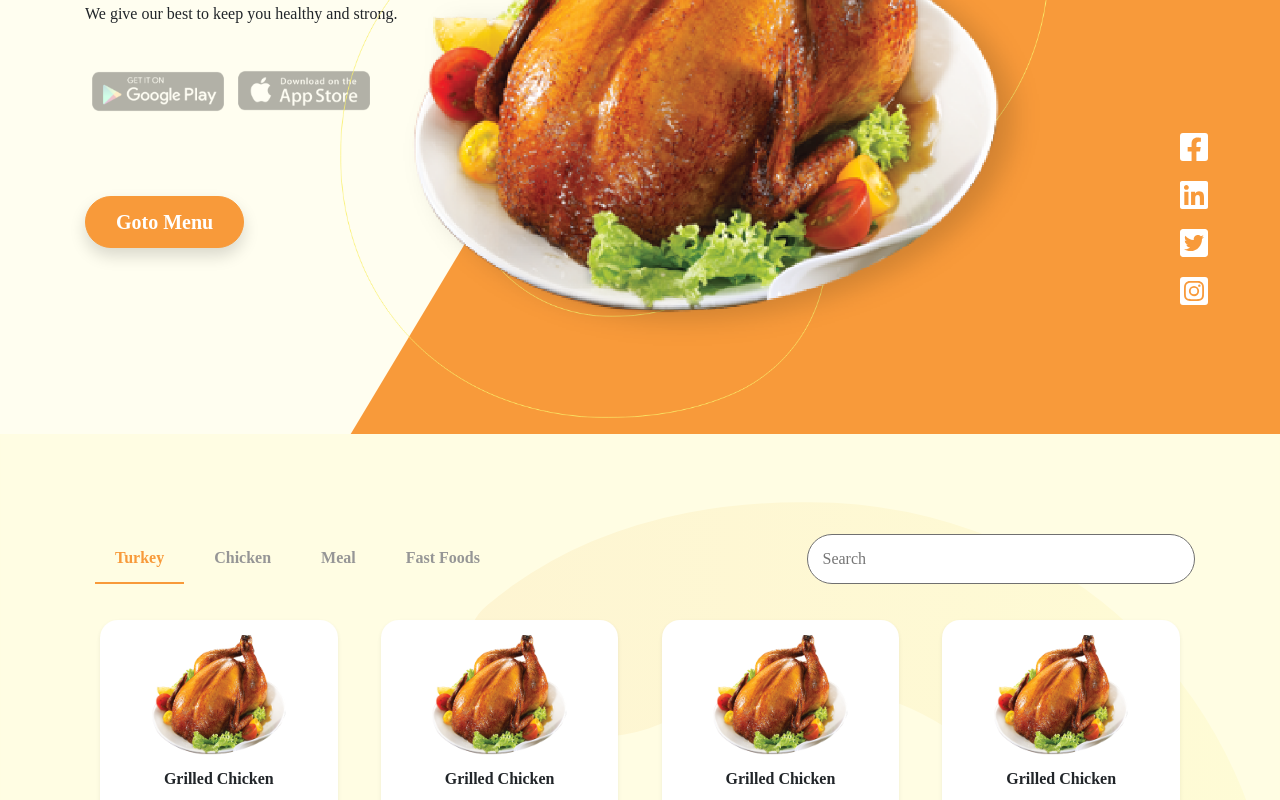
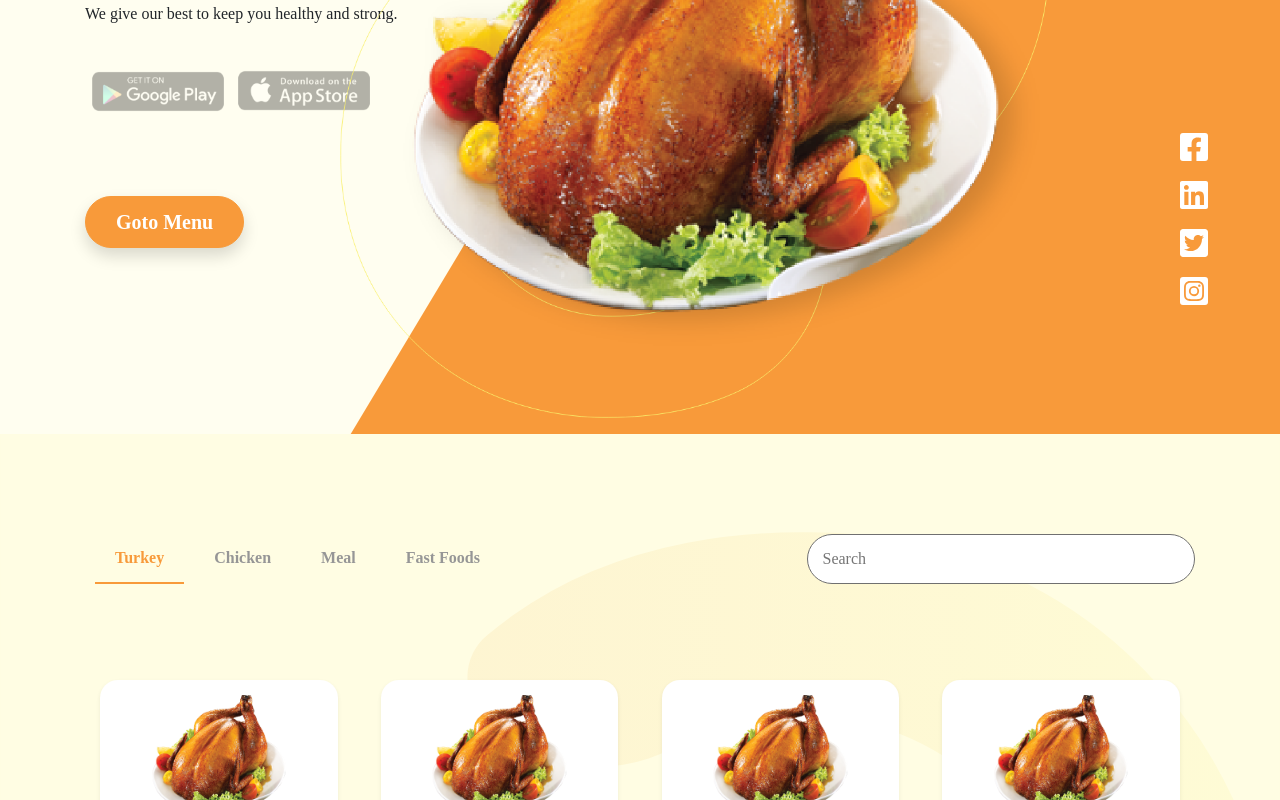
Before and after one commit to jilh/grachef, a React (Create React App) app: page / in a window 1280 px wide. Shown: the part 366-1166 px from the top of the page. Built offline with nearby package versions, Linux system fonts and the light colour scheme.

Commit message:
Added margin to menu-search-section

```diff
--- a/src/styles/Menu.css
+++ b/src/styles/Menu.css
@@ -8,7 +8,7 @@
     display: flex;
     justify-content: space-between;
     margin-top: 50px;
-    margin-bottom: 20px;
+    margin-bottom: 80px;
 }
 .category-search > ul{
     list-style-type: none;
```
